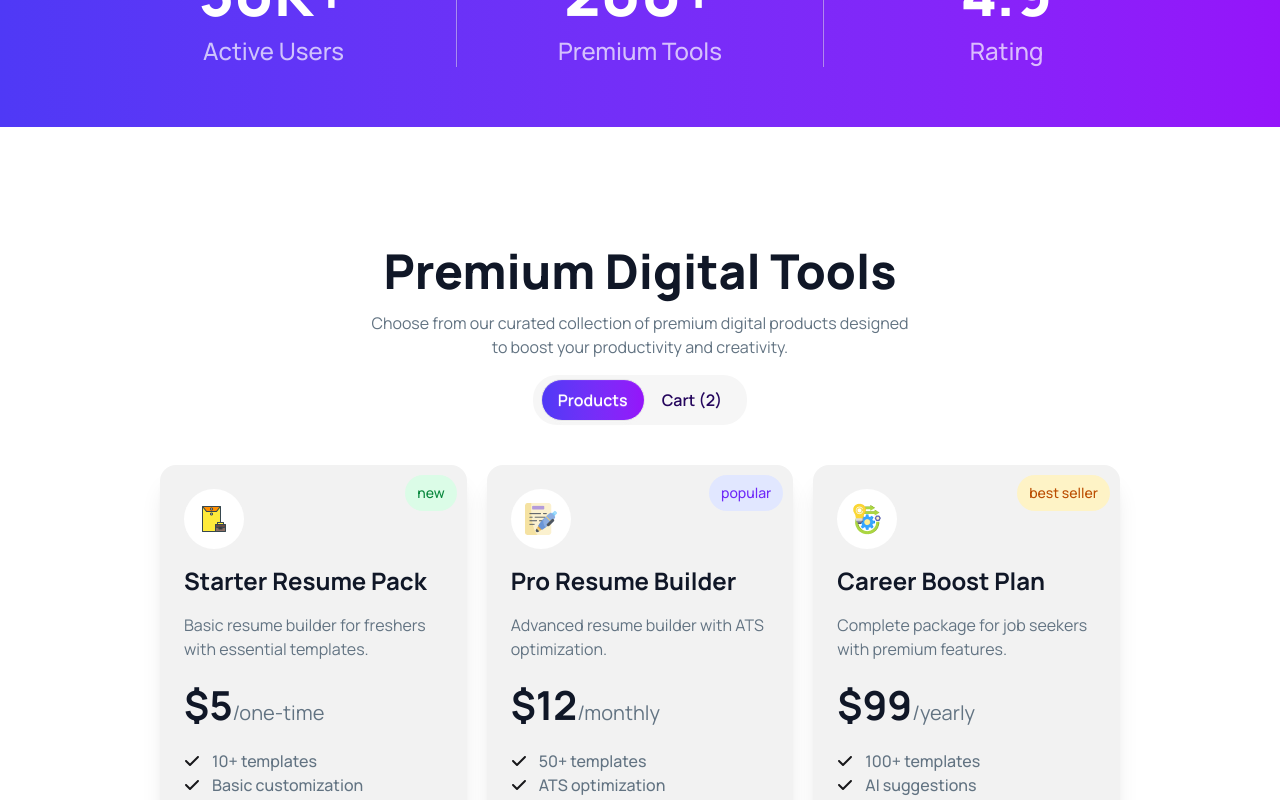
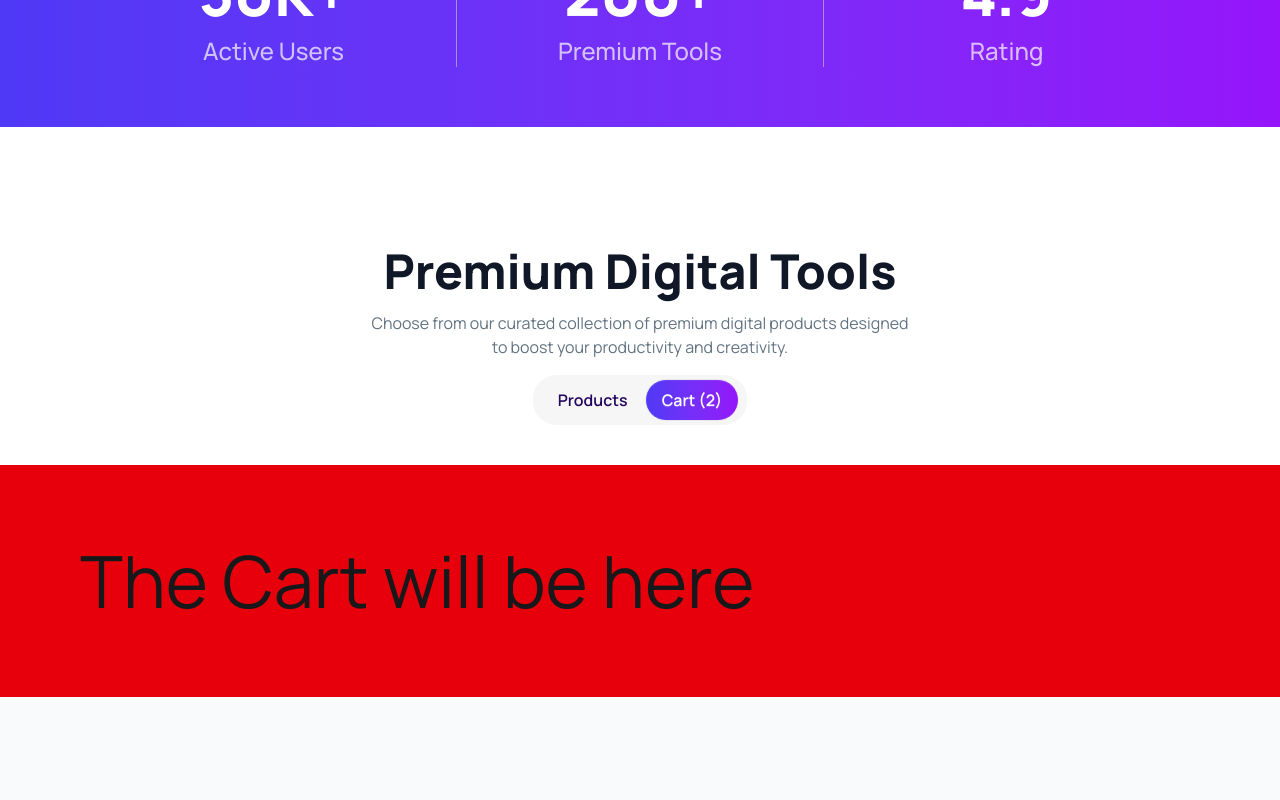
Before and after one commit to Abdul-Momin-Rahman/B-13-A06, a React (Vite) app: page / in a window 1280 px wide. Both pictures are taken after a click on the button "Cart (2)". Shown: the part 939-1739 px from the top of the page. Built offline with nearby package versions, Linux system fonts and the light colour scheme.

Commit message:
added toggling tab

```diff
--- a/src/App.jsx
+++ b/src/App.jsx
@@ -1,5 +1,6 @@
 import './App.css'
 import Banner from './Components/Banner'
+import Cart from './Components/Cart'
 import Digital from './Components/Digital'
 import Footer from './Components/Footer'
 import Navbar from './Components/Navbar'
@@ -8,7 +9,7 @@ import ProductSection from './Components/ProductSection'
 import Ready from './Components/Ready'
 import Stats from './Components/Stats'
 import StepsSection from './Components/StepsSection'
-import { Suspense } from 'react'
+import { Suspense, useState } from 'react'
 
 
 const getCard = async () => {
@@ -22,6 +23,10 @@ function App() {
   const dataPromise = getCard();
   // console.log(Promise);
 
+  const [activeTab, setActiveTab] = useState('products')
+
+  console.log(activeTab);
+
   return (
     <>
 
@@ -29,16 +34,26 @@ function App() {
       <Banner />
       <Stats />
 
-      <Digital />
+      <Digital activeTab={activeTab} setActiveTab={setActiveTab} />
 
-      <Suspense  fallback={<span className="loading loading-spinner loading-xl"></span>}>
-        <ProductSection dataPromise={dataPromise}/>
-      </Suspense>
 
-      <StepsSection/>
-      <Pricing/>
-      <Ready/>
-      <Footer/>
+      {
+        activeTab === "products" ?
+
+          <Suspense fallback={<span className="loading loading-spinner loading-xl"></span>}>
+            <ProductSection dataPromise={dataPromise} />
+          </Suspense>
+
+          : <Cart />
+      }
+
+
+
+
+      <StepsSection />
+      <Pricing />
+      <Ready />
+      <Footer />
 
     </>
   )
--- /dev/null
+++ b/src/Components/Cart.jsx
@@ -0,0 +1,11 @@
+import React from 'react';
+
+const Cart = () => {
+    return (
+        <div className='p-20 bg-red-600 text-7xl'>
+            The Cart will be here
+        </div>
+    );
+};
+
+export default Cart;
--- a/src/Components/Digital.jsx
+++ b/src/Components/Digital.jsx
@@ -1,8 +1,8 @@
 import React from 'react';
 
-const Digital = () => {
+const Digital = ({activeTab , setActiveTab}) => {
 
-
+    console.log(activeTab);
     return (
         <div className='w-10/12 mx-auto pt-15 lg:pt-30 flex flex-col mb-10'>
 
@@ -10,8 +10,8 @@ const Digital = () => {
                 <h1 className='font-extrabold text-5xl text-[#101727]'>Premium Digital Tools</h1>
                 <p className='text-base text-[#627382]'>Choose from our curated collection of premium digital products designed <br /> to boost your productivity and creativity.</p>
                 <div className='py-1 px-2 rounded-3xl bg-[#F6F6F6] w-fit mx-auto'>
-                    <button className="btn font-semibold text-white text-base px-4 py-5 rounded-3xl bg-linear-to-r from-[#4F39F6] to-[#9514FA]">Products</button>
-                    <button className='btn btn-ghost px-4 py-5 rounded-3xl text-base text-[#25065D]'>Cart (2)</button>
+                    <button className={` ${activeTab === 'products' ? 'btn font-semibold  text-base px-4 py-5 rounded-3xl text-white bg-linear-to-r from-[#4F39F6] to-[#9514FA]' : 'btn btn-ghost px-4 py-5 rounded-3xl text-base text-[#25065D]'} `} onClick={()=> setActiveTab('products')}>Products</button>
+                    <button className={` ${activeTab === 'cart' ? 'btn font-semibold  text-base px-4 py-5 rounded-3xl text-white bg-linear-to-r from-[#4F39F6] to-[#9514FA]' : 'btn btn-ghost px-4 py-5 rounded-3xl text-base text-[#25065D]'} `} onClick={() => setActiveTab('cart')}>Cart (2)</button>
                 </div>
             </div>
 
```
